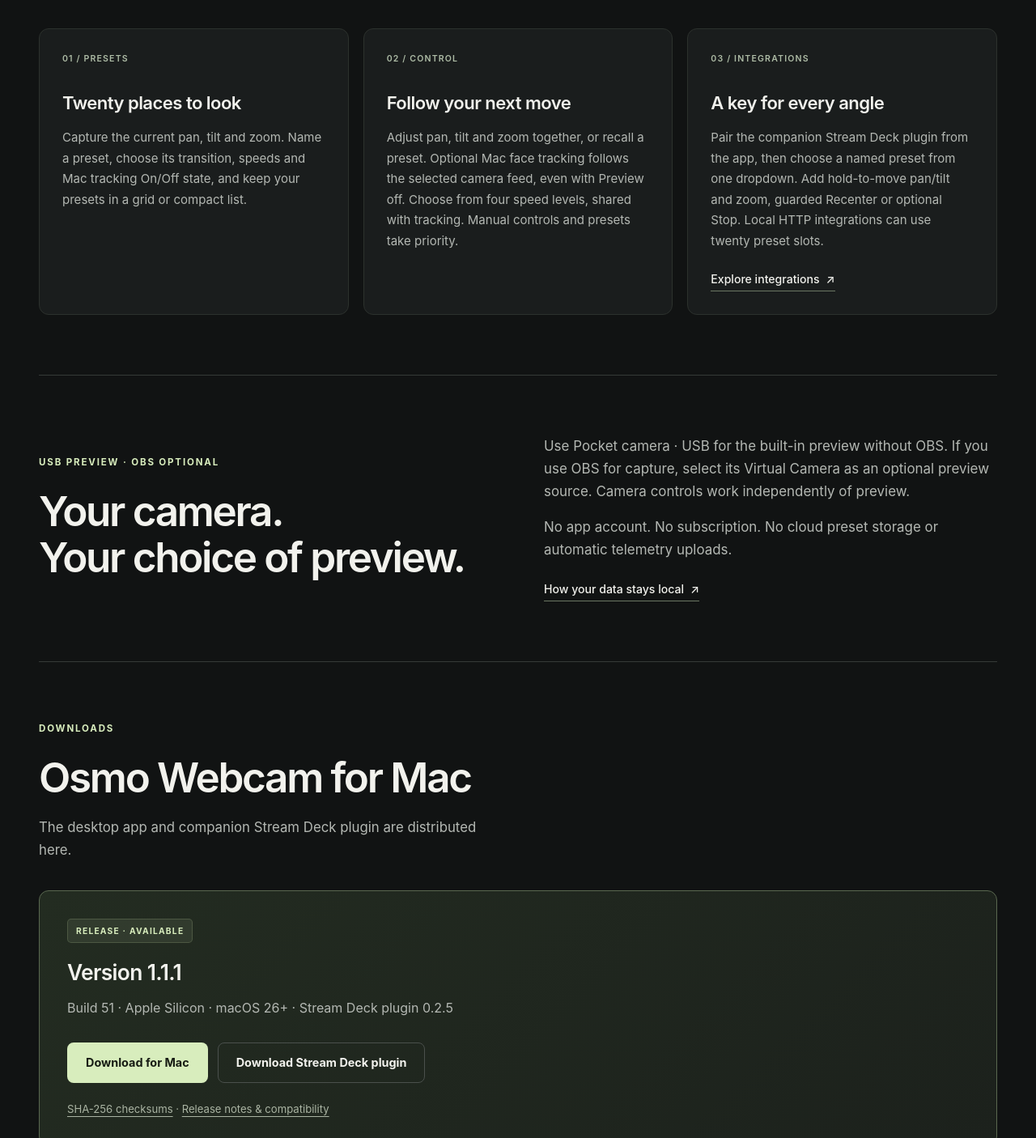
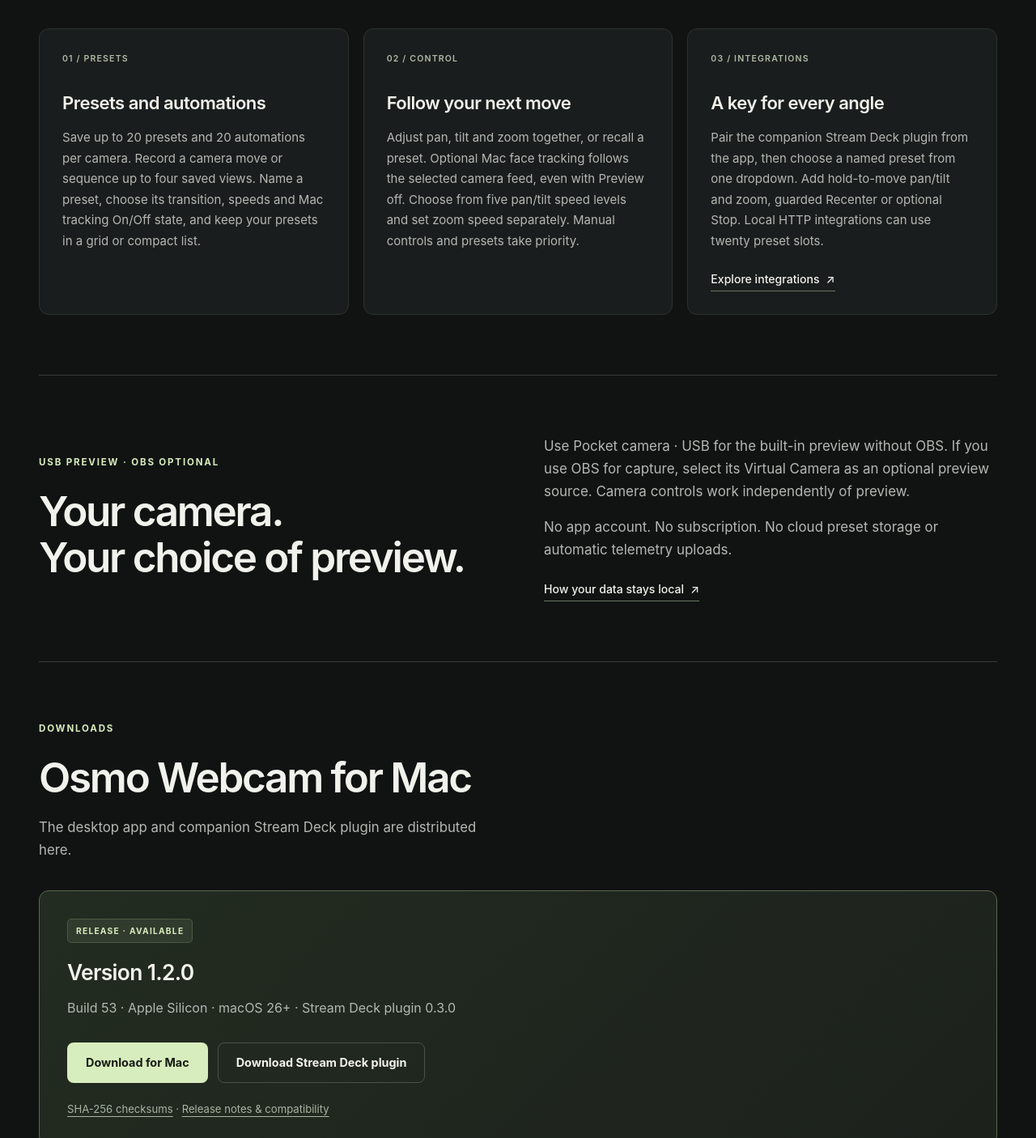
Before and after one commit to Cokser/osmo-webcam-releases, a plain HTML site: page index.html in a window 1280 px wide. Shown: the part 1104-2510 px from the top of the page at 81% size. Drawn offline with Linux system fonts and the light colour scheme.

Commit message:
Publish Osmo Webcam preview distribution

```diff
--- a/index.html
+++ b/index.html
@@ -24,12 +24,12 @@
 <div class="heroArtwork"><div class="iconHalo"><img src="assets/osmo-webcam.png" width="520" height="520" fetchpriority="high" alt="Pocket 4 gimbal head surrounded by frosted pan and tilt arrows."></div><p class="artworkCaption"><span aria-hidden="true">↔</span> PAN <span aria-hidden="true">↕</span> TILT <span aria-hidden="true">＋</span> ZOOM</p></div>
 </section>
 <section class="featureSection" aria-labelledby="featuresTitle"><div class="sectionIntro"><p class="eyebrow">A BETTER WAY TO FRAME</p><h2 id="featuresTitle">Save your presets.<br>Keep your flow.</h2><p>Camera controls, saved presets and local integrations in one desktop app.</p></div>
-<div class="featureGrid"><article class="feature"><span class="featureNumber">01 / PRESETS</span><h3>Twenty places to look</h3><p>Capture the current pan, tilt and zoom. Name a preset, choose its transition, speeds and Mac tracking On/Off state, and keep your presets in a grid or compact list.</p></article><article class="feature"><span class="featureNumber">02 / CONTROL</span><h3>Follow your next move</h3><p>Adjust pan, tilt and zoom together, or recall a preset. Optional Mac face tracking follows the selected camera feed, even with Preview off. Choose from four speed levels, shared with tracking. Manual controls and presets take priority.</p></article><article class="feature"><span class="featureNumber">03 / INTEGRATIONS</span><h3>A key for every angle</h3><p>Pair the companion Stream Deck plugin from the app, then choose a named preset from one dropdown. Add hold-to-move pan/tilt and zoom, guarded Recenter or optional Stop. Local HTTP integrations can use twenty preset slots.</p><a class="textLink" href="setup.html#stream-deck">Explore integrations <span aria-hidden="true">↗</span></a></article></div></section>
+<div class="featureGrid"><article class="feature"><span class="featureNumber">01 / PRESETS</span><h3>Presets and automations</h3><p>Save up to 20 presets and 20 automations per camera. Record a camera move or sequence up to four saved views. Name a preset, choose its transition, speeds and Mac tracking On/Off state, and keep your presets in a grid or compact list.</p></article><article class="feature"><span class="featureNumber">02 / CONTROL</span><h3>Follow your next move</h3><p>Adjust pan, tilt and zoom together, or recall a preset. Optional Mac face tracking follows the selected camera feed, even with Preview off. Choose from five pan/tilt speed levels and set zoom speed separately. Manual controls and presets take priority.</p></article><article class="feature"><span class="featureNumber">03 / INTEGRATIONS</span><h3>A key for every angle</h3><p>Pair the companion Stream Deck plugin from the app, then choose a named preset from one dropdown. Add hold-to-move pan/tilt and zoom, guarded Recenter or optional Stop. Local HTTP integrations can use twenty preset slots.</p><a class="textLink" href="setup.html#stream-deck">Explore integrations <span aria-hidden="true">↗</span></a></article></div></section>
 <section class="workflow" aria-labelledby="workflowTitle"><div><p class="eyebrow">USB PREVIEW · OBS OPTIONAL</p><h2 id="workflowTitle">Your camera.<br>Your choice of preview.</h2></div><div><p>Use Pocket camera · USB for the built-in preview without OBS. If you use OBS for capture, select its Virtual Camera as an optional preview source. Camera controls work independently of preview.</p><p>No app account. No subscription. No cloud preset storage or automatic telemetry uploads.</p><a class="textLink" href="privacy.html">How your data stays local <span aria-hidden="true">↗</span></a></div></section>
 <section class="downloadSection" id="downloads" aria-labelledby="downloadsTitle"><div class="sectionIntro"><p class="eyebrow">DOWNLOADS</p><h2 id="downloadsTitle">Osmo Webcam for Mac</h2><p>The desktop app and companion Stream Deck plugin are distributed here.</p></div>
 <div class="downloadPanel" id="release-downloads">
 <!-- RELEASE_DOWNLOADS_START -->
-<span class="statusBadge">RELEASE · AVAILABLE</span><h3>Version 1.1.1</h3><p>Build 51 · Apple Silicon · macOS 26+ · Stream Deck plugin 0.2.5</p><div class="actions"><a class="button primary" href="https://github.com/Cokser/osmo-webcam-releases/releases/download/v1.1.1/Osmo-Webcam-1.1.1-arm64.dmg">Download for Mac</a><a class="button secondary" href="https://github.com/Cokser/osmo-webcam-releases/releases/download/v1.1.1/Osmo-Webcam-StreamDeck-0.2.5.streamDeckPlugin">Download Stream Deck plugin</a></div><p class="small"><a href="https://github.com/Cokser/osmo-webcam-releases/releases/download/v1.1.1/SHA256SUMS.txt">SHA-256 checksums</a> · <a href="releases/v1.1.1.html">Release notes &amp; compatibility</a></p>
+<span class="statusBadge">RELEASE · AVAILABLE</span><h3>Version 1.2.0</h3><p>Build 53 · Apple Silicon · macOS 26+ · Stream Deck plugin 0.3.0</p><div class="actions"><a class="button primary" href="https://github.com/Cokser/osmo-webcam-releases/releases/download/v1.2.0/Osmo-Webcam-1.2.0-arm64.dmg">Download for Mac</a><a class="button secondary" href="https://github.com/Cokser/osmo-webcam-releases/releases/download/v1.2.0/Osmo-Webcam-StreamDeck-0.3.0.streamDeckPlugin">Download Stream Deck plugin</a></div><p class="small"><a href="https://github.com/Cokser/osmo-webcam-releases/releases/download/v1.2.0/SHA256SUMS.txt">SHA-256 checksums</a> · <a href="releases/v1.2.0.html">Release notes &amp; compatibility</a></p>
 <!-- RELEASE_DOWNLOADS_END -->
 </div>
 <div class="requirements"><h3>Before you start</h3><dl><div><dt>Mac</dt><dd>Apple Silicon · macOS 26 or later</dd></div><div><dt>Camera</dt><dd>Standard DJI Osmo Pocket 4 · firmware 01.03.14.04</dd></div><div><dt>Video preview</dt><dd>Pocket USB or optional OBS Virtual Camera</dd></div><div><dt>Stream Deck</dt><dd>Optional · Stream Deck 6.6 or later</dd></div></dl><p class="small">This release targets the configuration above. Validation covers one Mac and an existing macOS account; clean-account and second-Mac installation remain unverified. Intel Macs, older macOS, Windows, Linux, other cameras and other firmware versions are not supported by this build.</p></div>
```
Also changed, not shown: setup.html (+3 -2 lines).
